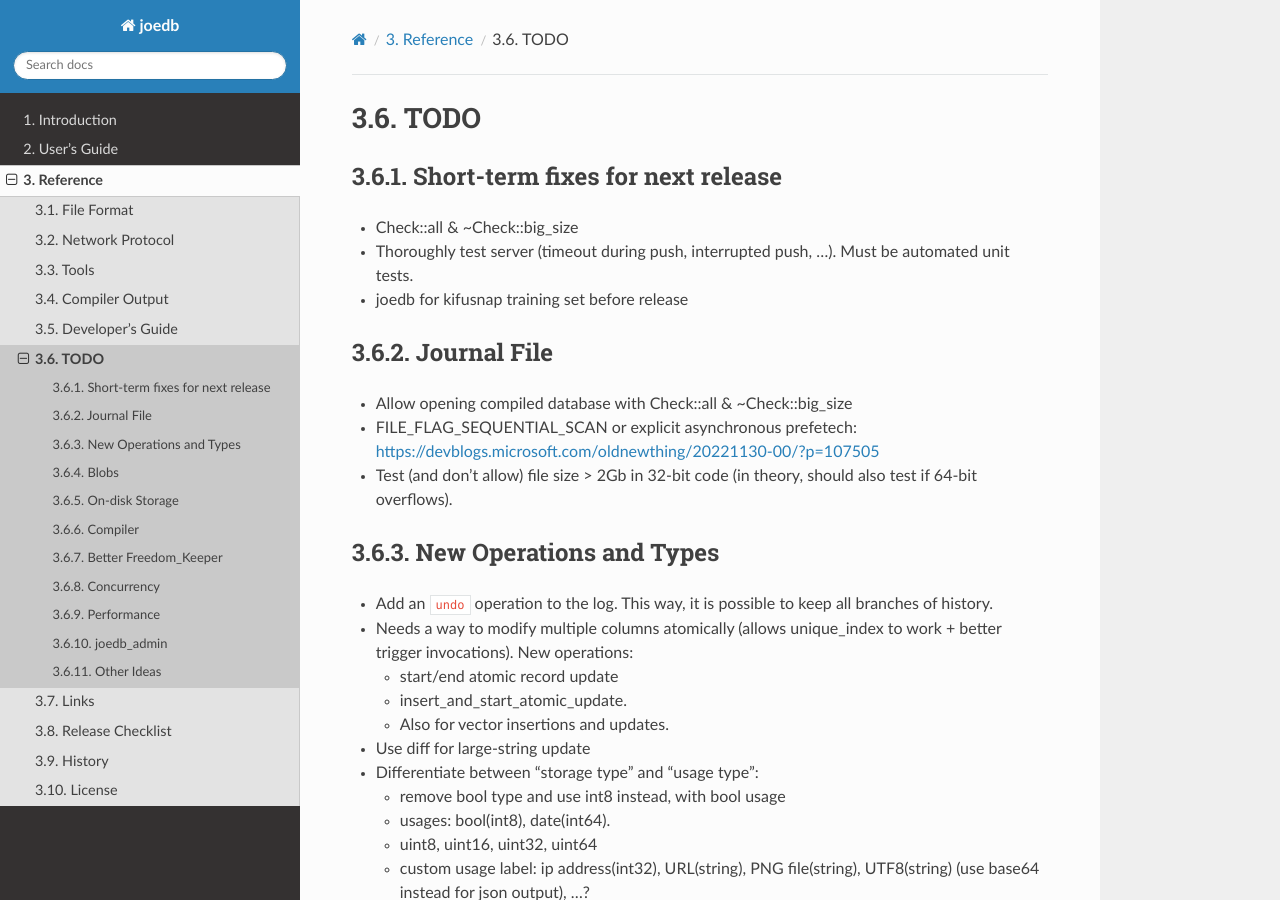
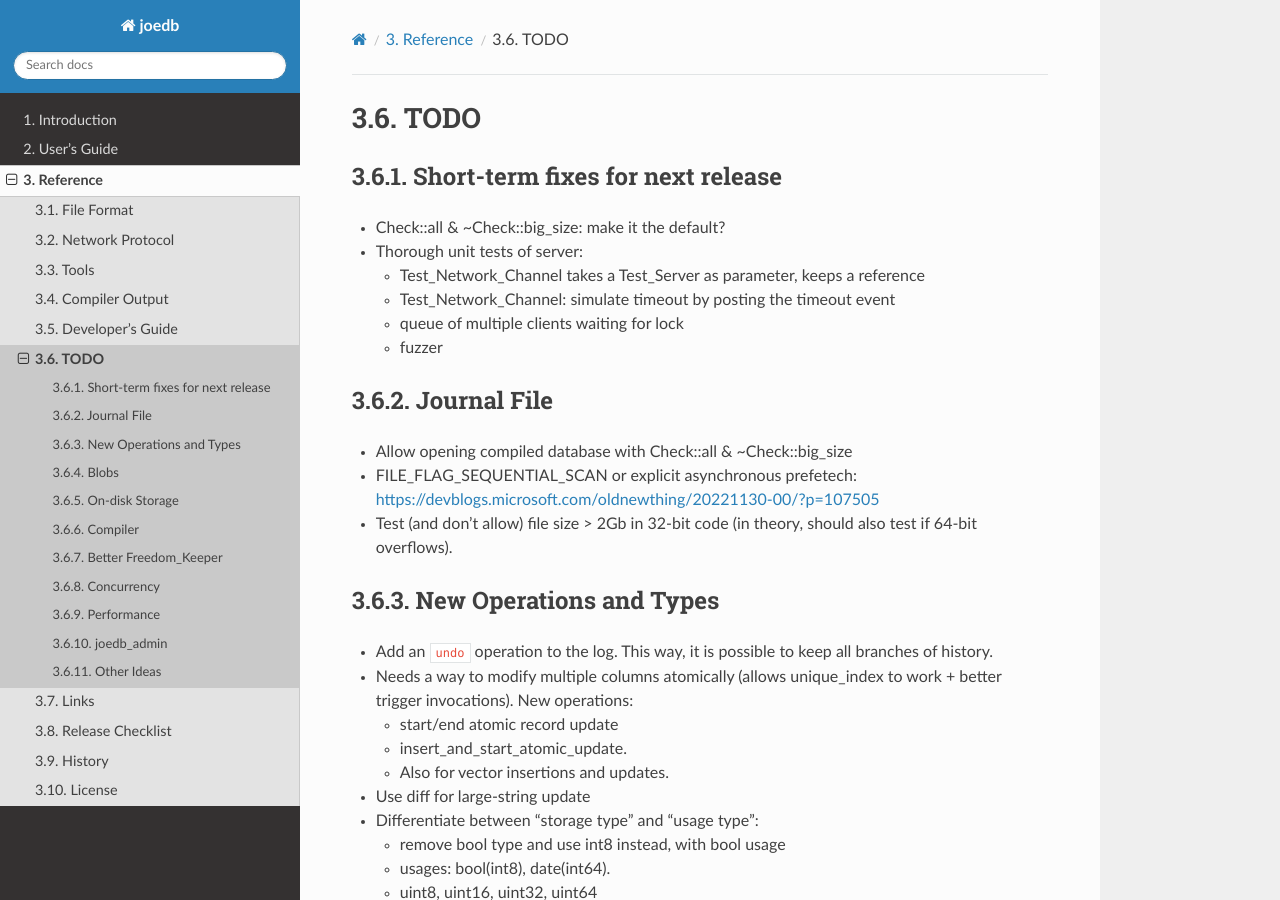
Before and after one commit to Remi-Coulom/joedb, a Sphinx documentation site: the page built from doc/source/todo.rst, in a window 1280 px wide and 900 px high. Built offline with Sphinx 7.4.7 and the Read the Docs theme 2.0.0, drawn with Linux system fonts in a browser that asks for light colours; formulas are drawn with MathJax 3; some of the changed text lies outside the part shown.

Commit message:
todo+history

```diff
--- a/doc/source/history.rst
+++ b/doc/source/history.rst
@@ -7,8 +7,9 @@
     gives much more flexibility, and allows:
 
     - chaining servers for synchronous remote backup;
-    - sharing a direct access to the file used by the server with another
-      application running on the same machine.
+    - more generally, creating a tree of multiple database replicas;
+    - local programs running on the same machine as the server can access the
+      database file directly, without having to use a network connection.
 
   - Some changes to better handle very large databases:
 
--- a/doc/source/todo.rst
+++ b/doc/source/todo.rst
@@ -4,10 +4,13 @@
 Short-term fixes for next release
 ---------------------------------
 
-- Check::all & ~Check::big_size
-- Thoroughly test server (timeout during push, interrupted push, ...). Must be
-  automated unit tests.
-- joedb for kifusnap training set before release
+- Check::all & ~Check::big_size: make it the default?
+- Thorough unit tests of server:
+
+  - Test_Network_Channel takes a Test_Server as parameter, keeps a reference
+  - Test_Network_Channel: simulate timeout by posting the timeout event
+  - queue of multiple clients waiting for lock
+  - fuzzer
 
 Journal File
 ------------
@@ -135,7 +138,6 @@
 - performance: fuse socket writes (TCP_NODELAY, TCP_QUICKACK). Fused operations
   can be produced by fusing writes. Lock-pull and push-unlock could have been
   done this way. https://www.extrahop.com/company/blog/2016/tcp-nodelay-nagle-quickack-best-practices/
-- Lock objects (file + connection) necessary for joedb_admin? Make file unlocking nothrow? That would simplify a lot.
 - reading and writing buffers: don't use network_integers.h, but create a
   Buffer_File class, and use write<int64_t>
 - Connection_Multiplexer for multiple parallel backup servers
```
